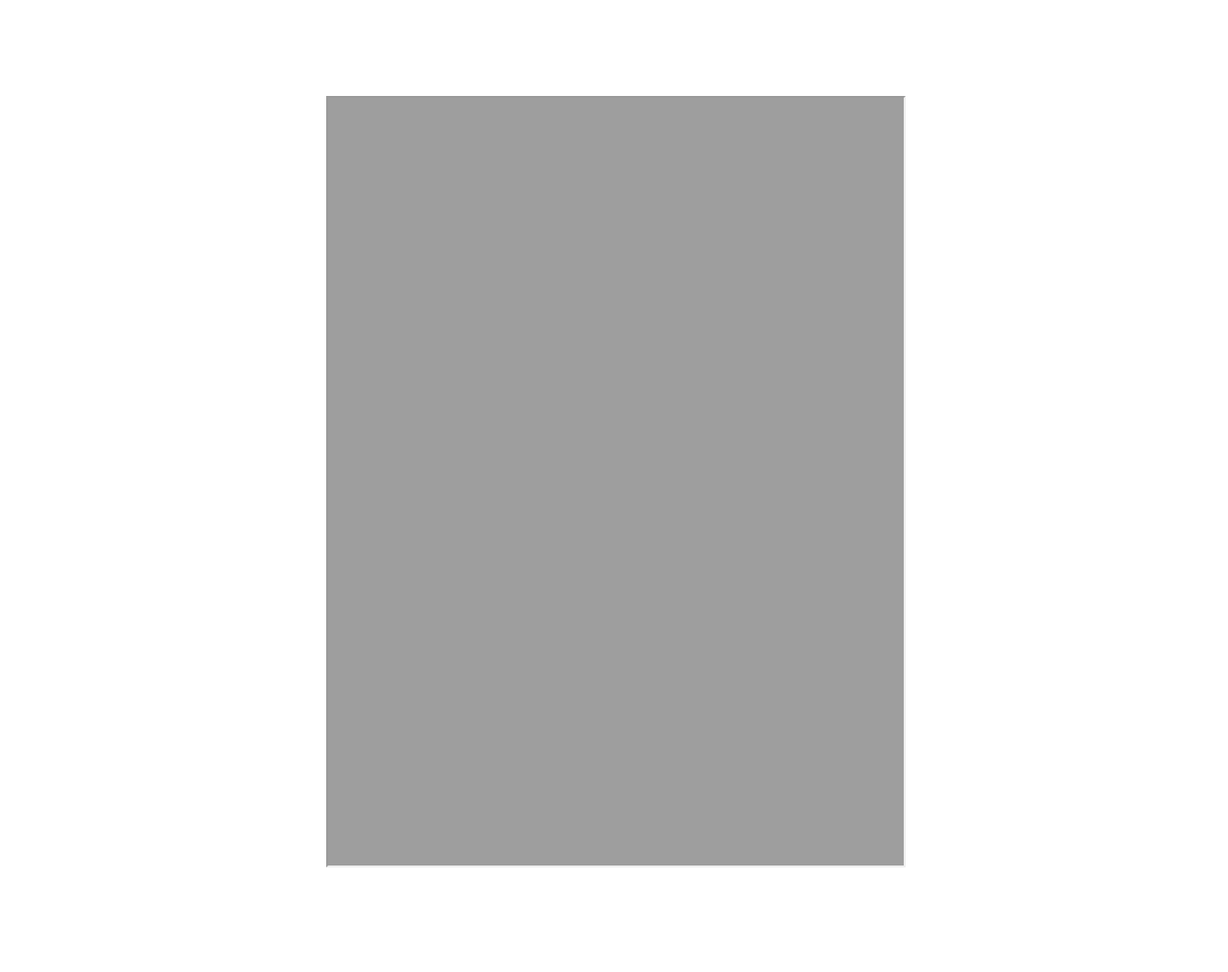
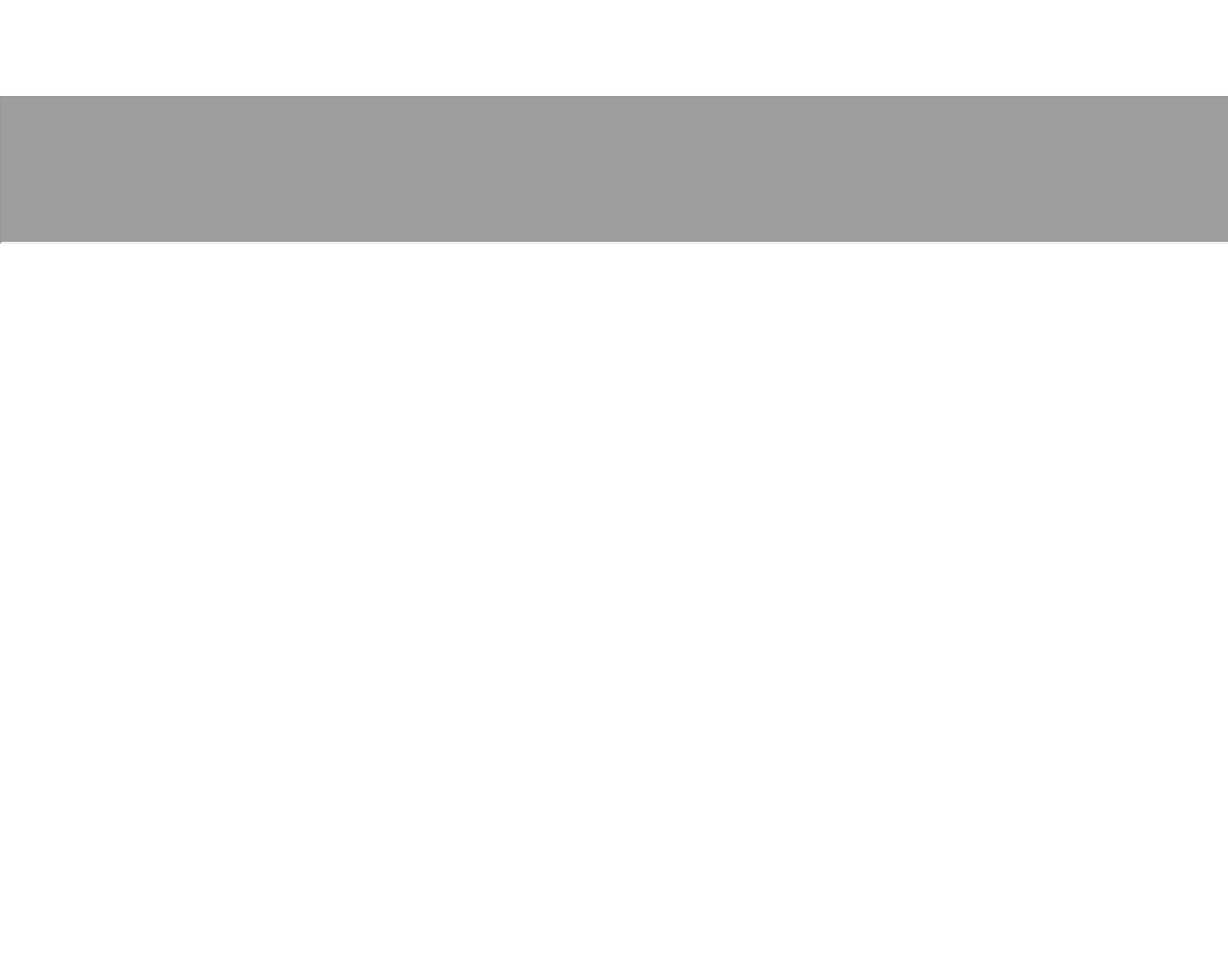
Before and after one commit to quxiaofeng/shenzhenmeetup.ml, a Jekyll site: the page built from index.md, in a window 1280 px wide. Shown: the whole page at 96% size. Built offline with Jekyll 4.4.1, drawn with Linux system fonts in a browser that asks for light colours; nearby versions of some CDN libraries; after the commit the page ends 900 px from its top, so only the background shows below that.

Commit message:
Updated the pdf layout
Signed-off-by: Xiaofeng QU <xiaofeng.qu.hk@ieee.org>

```diff
--- a/_layouts/pdf.html
+++ b/_layouts/pdf.html
@@ -5,16 +5,13 @@
   <meta http-equiv="X-UA-Compatible" content="IE=edge">
   <meta name="viewport" content="width=device-width, initial-scale=1.0">
   <title>{{ site.title_tag_text }}</title>
-  <link href='//fonts.googleapis.com/css?family=Roboto:400,400italic,700' rel='stylesheet' type='text/css'>
   <link rel="stylesheet" href="/css/normalize.css">
   <link rel="stylesheet" href="/css/syntax.css">
   <link rel="stylesheet" href="/css/solo.css">
 {% include head.html %}
 </head>
 <body>
-  <div class="container">
     {{ content }}
-  </div>
 {% include scripts.html %}
 </body>
 </html>
--- a/index.md
+++ b/index.md
@@ -1,4 +1,4 @@
 ---
 layout: pdf
 ---
-<iframe src="{{ site.url }}/docs/julia-shenzhen-meetup-talk-by-quxiaofeng.pdf" width="100%" height="800"></iframe>
+<iframe src="{{ site.url }}/docs/julia-shenzhen-meetup-talk-by-quxiaofeng.pdf" width="100%" height="100%"></iframe>
```
